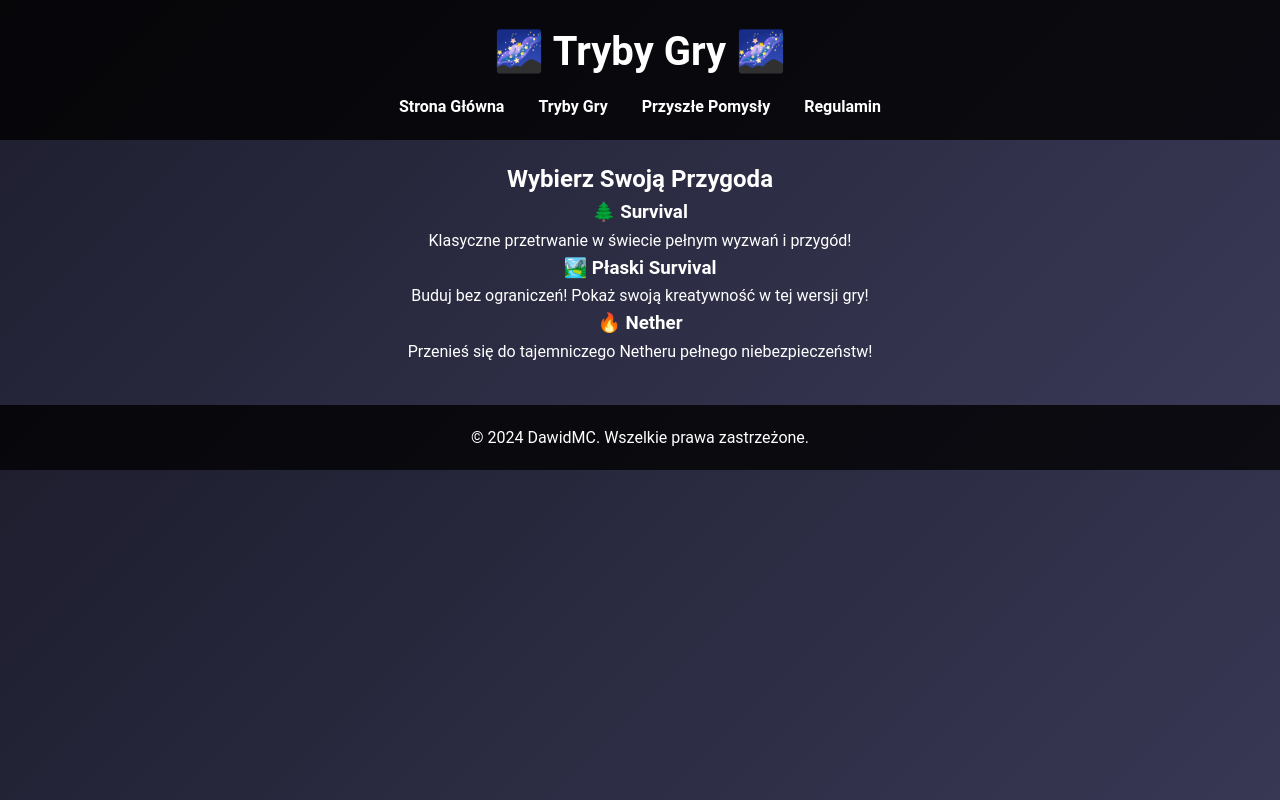
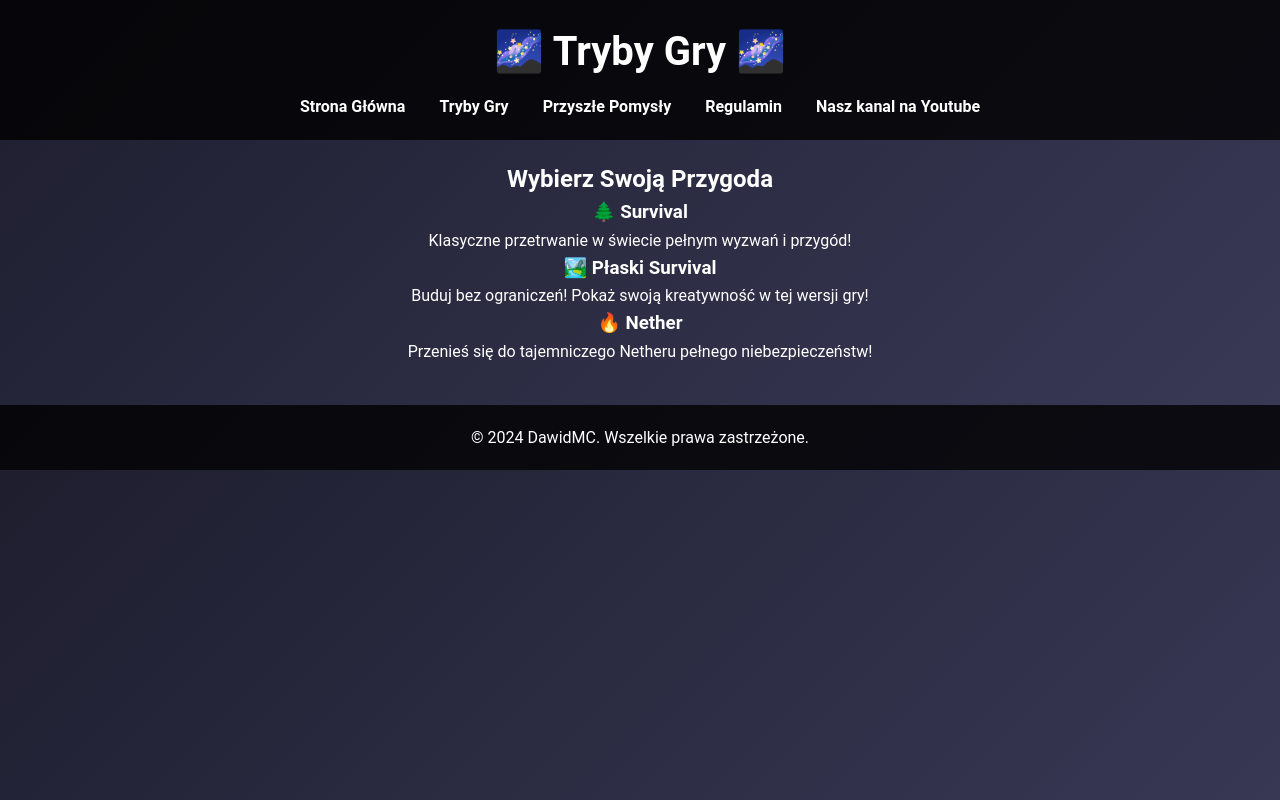
Before and after one commit to ridikhost/dawidmc, a plain HTML site: page game-modes.html in a window 1280 px wide. Drawn offline with Linux system fonts and the light colour scheme.

Commit message:
Update game-modes.html

```diff
--- a/game-modes.html
+++ b/game-modes.html
@@ -16,6 +16,7 @@
                     <li><a href="game-modes.html">Tryby Gry</a></li>
                     <li><a href="future-plans.html">Przyszłe Pomysły</a></li>
                     <li><a href="regulamin.html">Regulamin</a></li>
+                    <li><a href=https://www.youtube.com/@dawidmc-e5g>Nasz kanal na Youtube</a></li>
                 </ul>
             </nav>
         </div>
```
